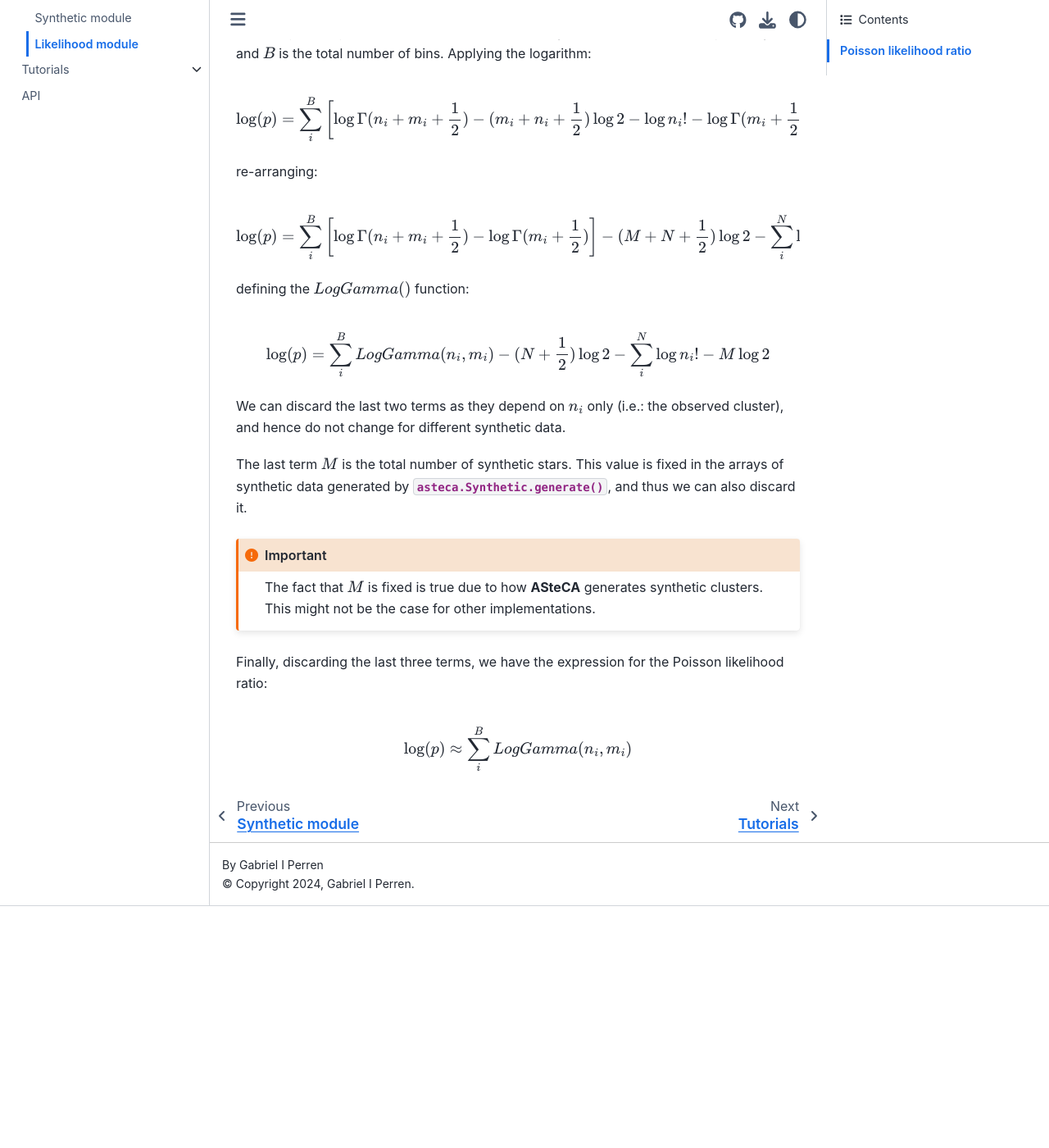
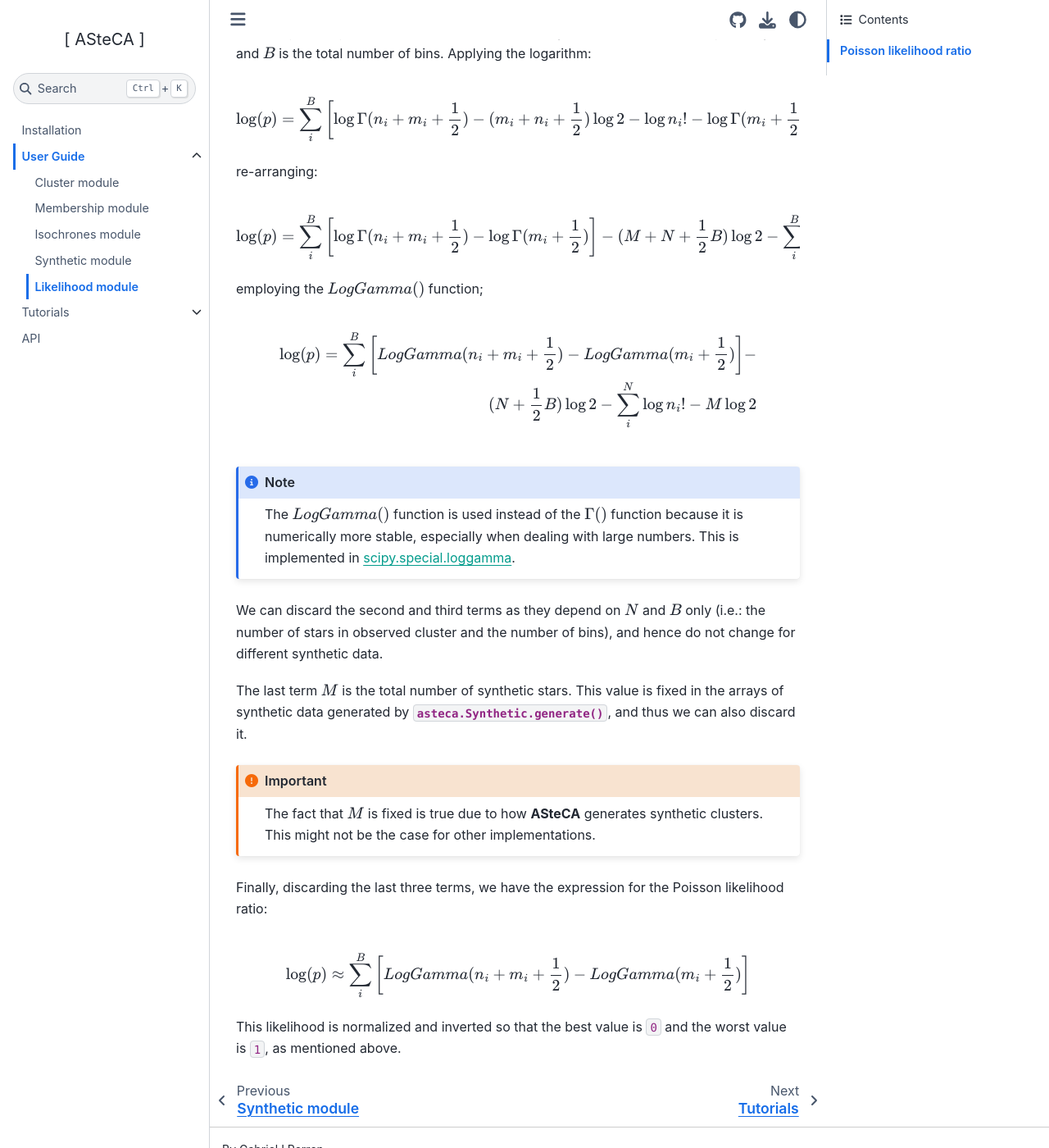
Before and after one commit to asteca/ASteCA, a Sphinx documentation site: the page built from docs/contents/likelihood_mod.rst, in a window 1280 px wide and 1400 px high, scrolled down 1090 px. Shown: the whole window at 82% size. Built offline with Sphinx 7.4.7 and the Sphinx Book theme 1.1.4, drawn with Linux system fonts in a browser that asks for light colours; pages that are not in the unit, such as notebooks, are missing from menus; before the commit the page ends 2195 px from its top, so only the background shows below that.

Commit message:
fix docs

```diff
--- a/docs/contents/likelihood_mod.rst
+++ b/docs/contents/likelihood_mod.rst
@@ -74,17 +74,24 @@
 
     \log(p) = \sum_i^B \left[\log\Gamma(n_i+m_i+\frac{1}{2})-
     \log \Gamma(m_i+\frac{1}{2}) \right]
-    - (M+N+\frac{1}{2}) \log 2 - \sum_i^N \log n_i!
+    - (M+N+\frac{1}{2}B) \log 2 - \sum_i^B \log n_i!
 
-defining the :math:`LogGamma()` function:
+employing the :math:`LogGamma()` function;
 
 .. math::
 
-    \log(p) = \sum_i^B LogGamma(n_i, m_i) - (N+\frac{1}{2}) \log 2 -
-    \sum_i^N \log n_i! -M  \log 2
+    \log(p) = \sum_i^B \left[LogGamma(n_i+m_i+\frac{1}{2}) - LogGamma(m_i+\frac{1}{2}) \right] - \\ (N+\frac{1}{2}B) \log 2 - \sum_i^N \log n_i! -M  \log 2
+
+.. note::
+
+    The :math:`LogGamma()` function is used instead of the :math:`\Gamma()`
+    function because it is numerically more stable, especially when
+    dealing with large numbers. This is implemented in `scipy.special.loggamma`_.
 
 
-We can discard the last two terms as they depend on :math:`n_i` only (i.e.: the observed cluster), and hence do not change for different synthetic data.
+We can discard the second and third terms as they depend on :math:`N` and :math:`B`
+only (i.e.: the number of stars in observed cluster and the number of bins), and hence
+do not change for different synthetic data.
 
 The last term :math:`M` is the total number of synthetic stars. This value is fixed
 in the arrays of synthetic data generated by :py:meth:`asteca.Synthetic.generate`,
@@ -100,7 +107,12 @@
 
 .. math::
 
-    \log(p)\approx \sum_i^B LogGamma(n_i, m_i)
+    \log(p)\approx \sum_i^B \left[LogGamma(n_i+m_i+\frac{1}{2}) - LogGamma(m_i+\frac{1}{2}) \right]
+
+
+This likelihood is normalized and inverted so that the best value is ``0`` and the
+worst value is ``1``, as mentioned above.
 
 
 .. _Tremmel et al (2013): https://ui.adsabs.harvard.edu/abs/2013ApJ...766...19T/abstract
+.. _scipy.special.loggamma: https://docs.scipy.org/doc/scipy/reference/generated/scipy.special.loggamma.html
```
